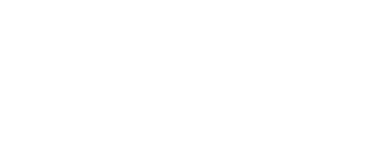
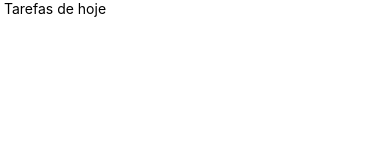
Before and after one commit to vin1cius/todo-react-native, a React Native app: screen / in a window 390 px wide. Shown: the top 160 px of the page. Built offline with nearby package versions, Linux system fonts and the light colour scheme.

Commit message:
1 - Criando componente principal
Esse componente vai manter os outros componentes

```diff
--- a/App.js
+++ b/App.js
@@ -5,6 +5,12 @@
   return (
     <View style={styles.container}>
 
+      <View style={styles.tasksWrapper}>
+        <Text style={styles.sectionTitle}> Tarefas de hoje</Text>
+          <View style = {styles.items}>
+            {/*Aqui vão as tarefas */}
+          </View>
+      </View>
     </View>
   );
 }
@@ -14,4 +20,7 @@
     flex: 1,
     backgroundColor: '#fff',
   },
+  tasksWrapper:{},
+  sectionTitle:{},
+  items:{},
 });
```
